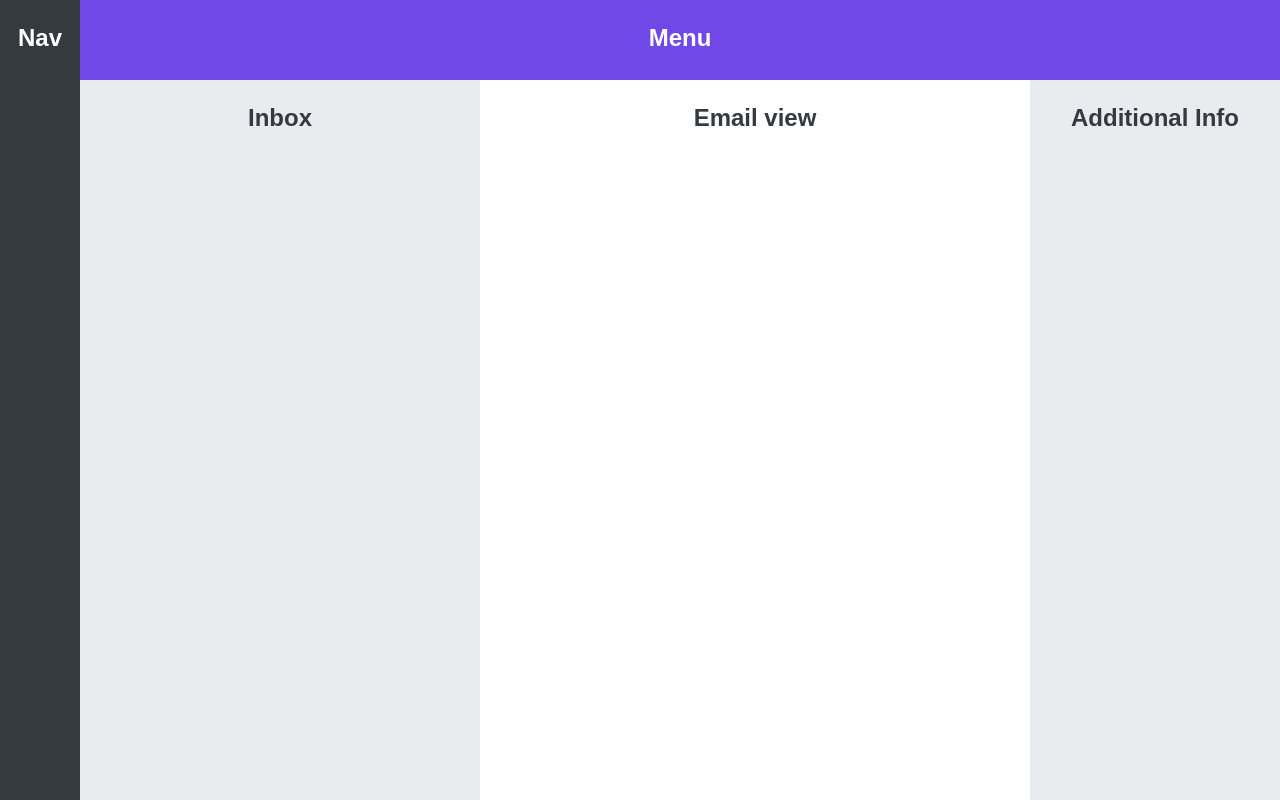
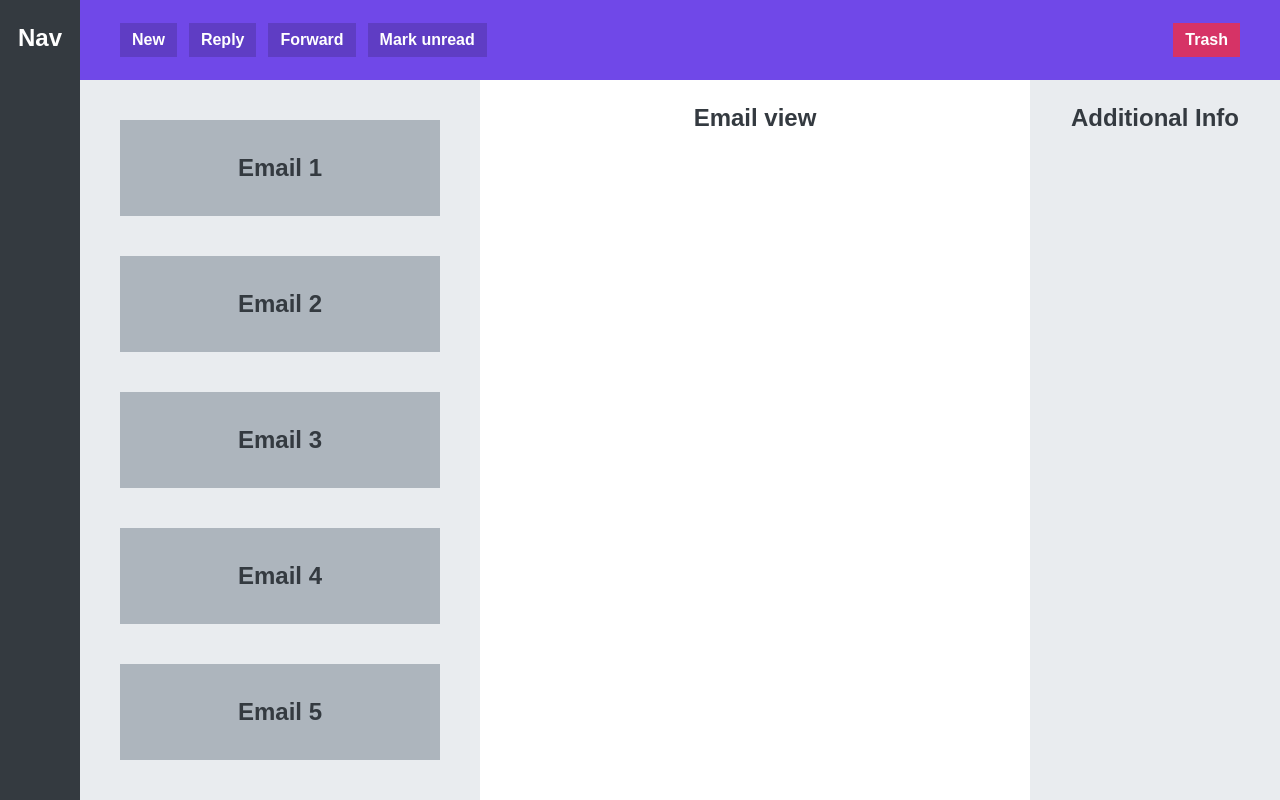
Before and after one commit to vcbalandra/SSCGI_BuildResponsiveReal-WorldWebsitesWIthHtmlAndCss-Balandra, a plain HTML site: page 06-Components/06-app-layout.html in a window 1280 px wide. Drawn offline with Linux system fonts and the light colour scheme.

Commit message:
Added App Layout 2

```diff
--- a/06-Components/06-app-layout.html
+++ b/06-Components/06-app-layout.html
@@ -24,7 +24,7 @@
 
         }
 
-        nav, menu, section, main, aside {
+        nav, section, main, aside {
             padding-top: 24px;
         }
 
@@ -36,12 +36,45 @@
 
         menu {
             background-color: #7048e8;
+            grid-column: 2 / -1;
+            display: flex;
+            align-items: center;
+            gap: 12px;
+            padding: 0 40px;
+        }
+
+        button {
+            display: inline-block;
+            font-size: 16px;
+            font-weight: bold;
+            background-color: #5f3dc4;
+            border: none;
+            cursor: pointer;
             color: #fff;
-            grid-column: 2 / -1;
+            padding: 8px 12px;
+        }
+
+        button:last-child {
+            background-color: #d63366;
+            margin-left: auto;
         }
 
         section {
             background-color: #e9ecef;
+            padding: 40px;
+            display: flex;
+            flex-direction: column;
+            gap: 40px;
+            overflow: scroll;
+        }
+
+        .email {
+            background-color: #adb5bd;
+            height: 96px;
+            display: flex;
+            align-items: center;
+            justify-content: center;
+            flex-shrink: 0;
         }
 
         aside {
@@ -51,8 +84,25 @@
 </head>
 <body>
     <nav>Nav</nav>
-    <menu>Menu</menu>
-    <section>Inbox</section>
+    <menu>
+        <button>New</button>
+        <button>Reply</button>
+        <button>Forward</button>
+        <button>Mark unread</button>
+        <button>Trash</button>
+    </menu>
+    <section>
+        <div class="email">Email 1</div>
+        <div class="email">Email 2</div>
+        <div class="email">Email 3</div>
+        <div class="email">Email 4</div>
+        <div class="email">Email 5</div>
+        <div class="email">Email 6</div>
+        <div class="email">Email 7</div>
+        <div class="email">Email 8</div>
+        <div class="email">Email 9</div>
+        <div class="email">Email 10</div>
+    </section>
     <main>Email view</main>
     <aside>Additional Info</aside>
 </body>
```
